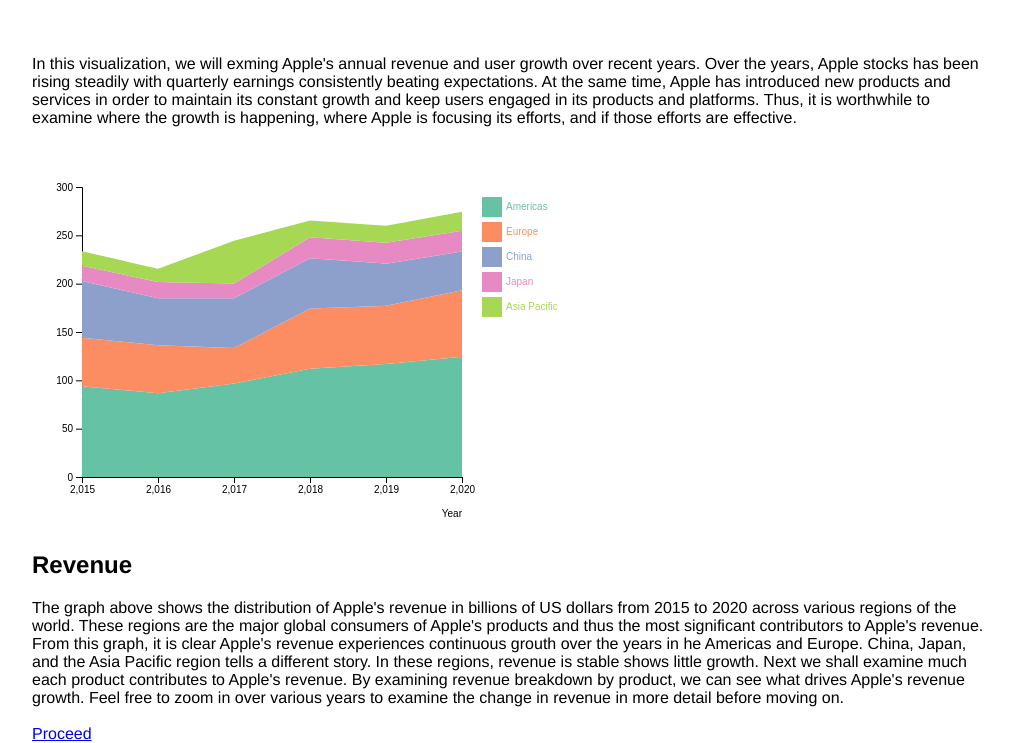
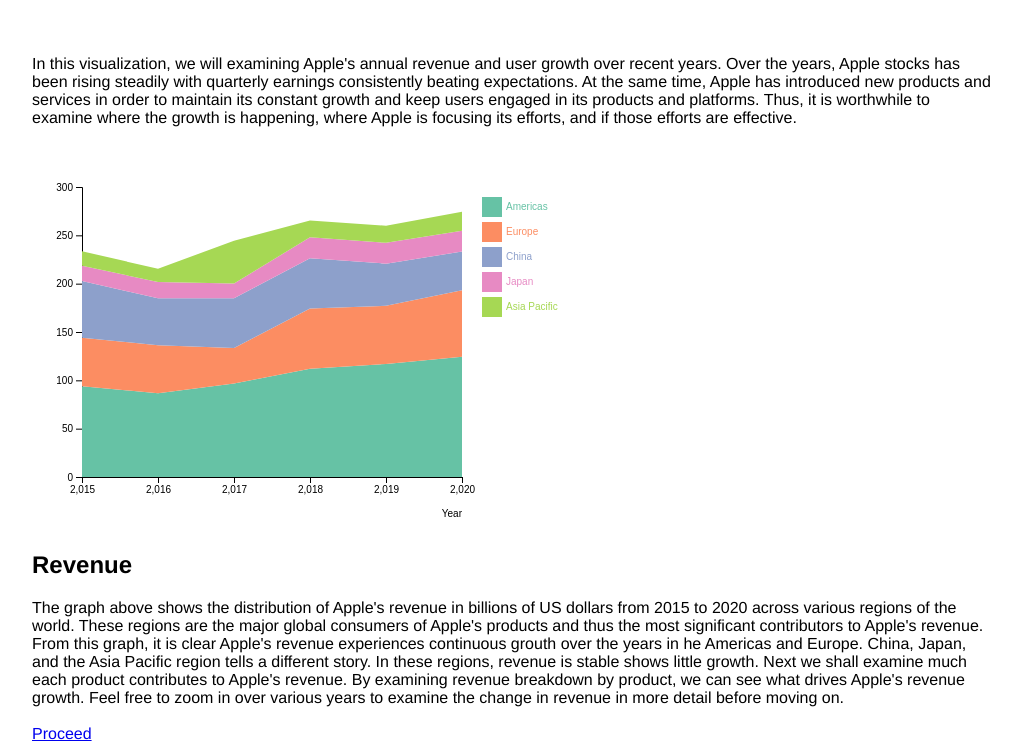
Before and after one commit to shiyao3/cs416-narrative, a plain HTML site: page index.html in a window 1280 px wide. Shown: the part 61-804 px from the top of the page, without its empty margins (128-1149 px from the left). Drawn offline with nearby package versions, Linux system fonts and the light colour scheme.

Commit message:
Fix typo.

```diff
--- a/index.html
+++ b/index.html
@@ -6,7 +6,7 @@
 <h1>Apple Revenue and User Growth Visualization</h1>
 
 <body font-family: "Helvetica Neue"> <br><br>
-    In this visualization, we will exming Apple's annual revenue and user growth over recent years.
+    In this visualization, we will examining Apple's annual revenue and user growth over recent years.
     Over the years, Apple stocks has been rising steadily with quarterly earnings consistently beating expectations.
     At the same time, Apple has introduced new products and services in order to maintain its constant growth and keep users engaged in its products and platforms.
     Thus, it is worthwhile to examine where the growth is happening, where Apple is focusing its efforts, and if those efforts are effective.
```
